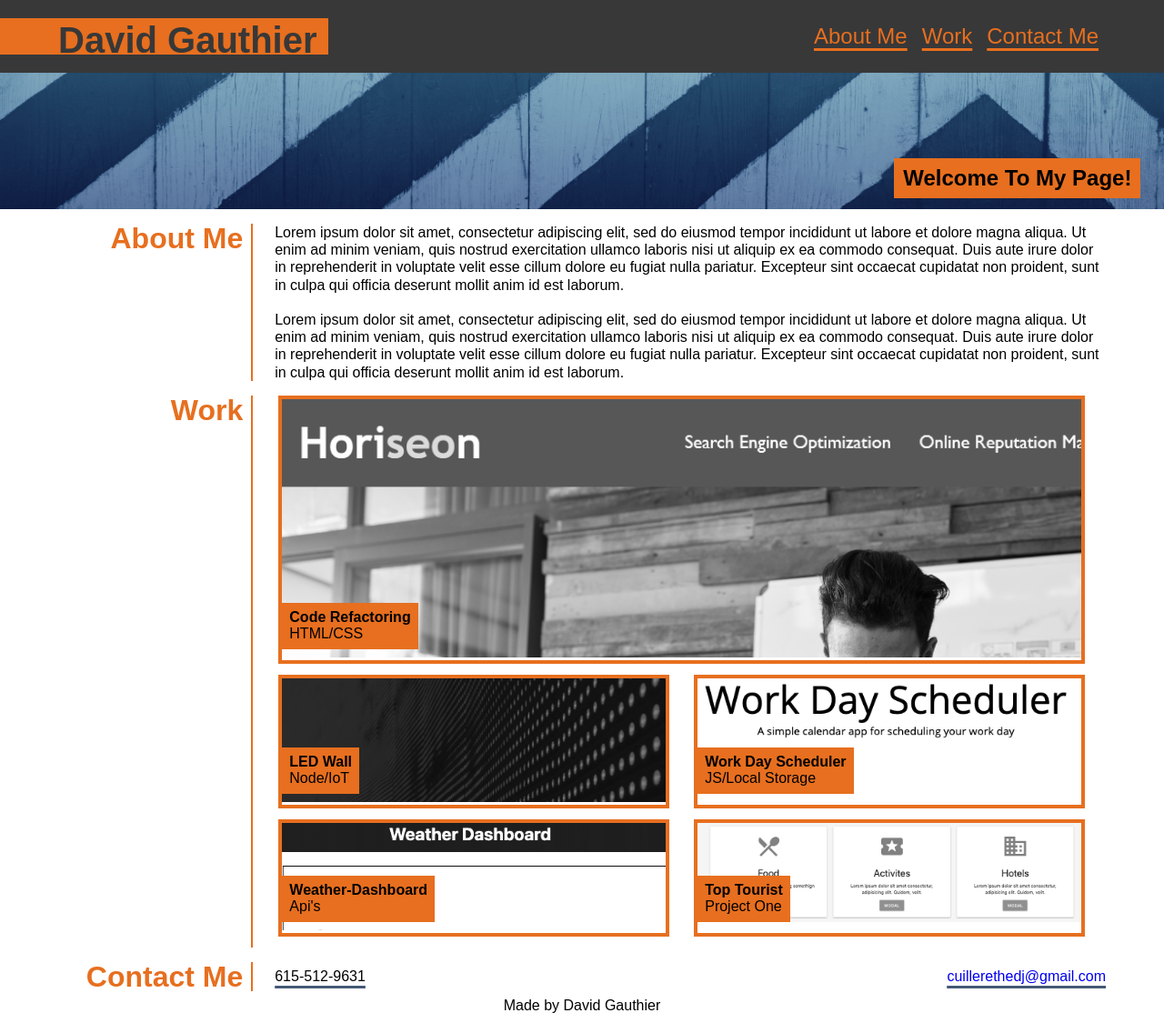
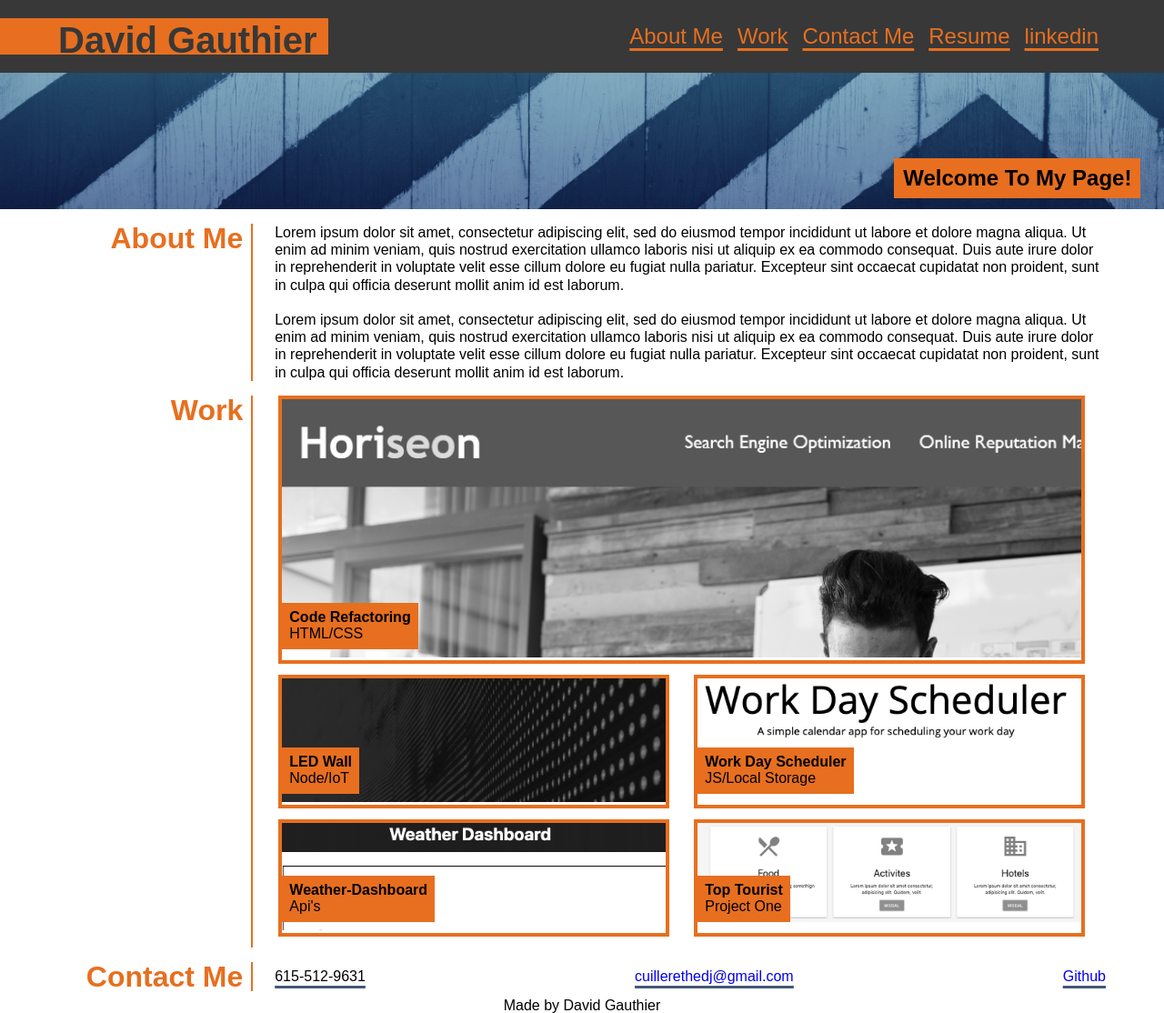
Before and after one commit to Cuillerethedj/Dave-s-Portfolio, a plain HTML site: page index.html in a window 1280 px wide. Shown: the whole page at 91% size. Drawn offline with Linux system fonts and the light colour scheme.

Commit message:
version1

```diff
--- a/index.html
+++ b/index.html
@@ -17,6 +17,9 @@
             <li><a href = "#about-me">About Me</a></li>
             <li><a href = "#work">Work</a></li>
             <li><a href = "#contact-me">Contact Me</a></li>
+            <li><a href = "./assets/photos/Resume.pdf">Resume</a></li>
+            <li><a href = "https://www.linkedin.com/in/david-gauthier-366b48212/">linkedin</a></li>
+
 
         </ul>
     </header>
@@ -100,6 +103,7 @@
             <ul>
                 <li>615-512-9631</li>
                 <li><a href = "mailto:Cuillerethedj@gmail.com.com">cuillerethedj@gmail.com</a></li>
+                <li><a href = "https://github.com/Cuillerethedj">Github</a></li>
 
 
             </ul>
```
Also changed, not shown: 3 other files.
